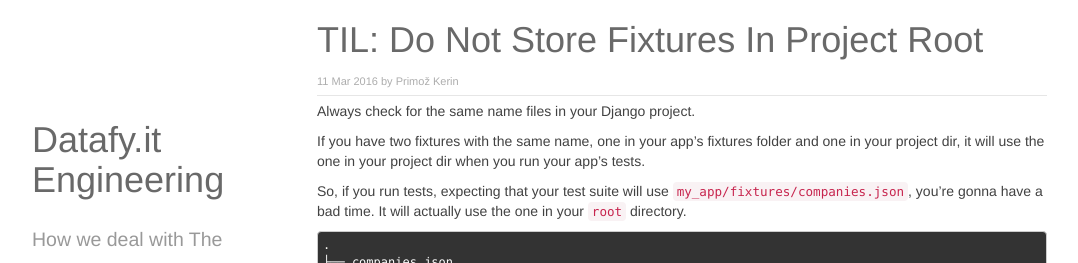
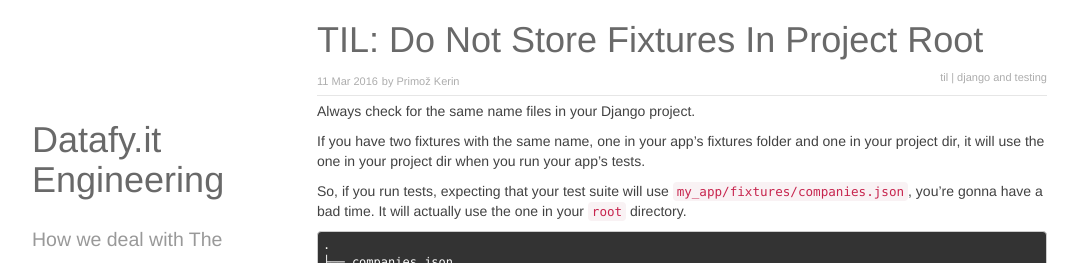
Before and after one commit to datafyit/datafyit.github.io, a Jekyll site: the page built from _posts/2016-03-11-til-do-not-store-fixtures-in-project-root.markdown, in a window 1280 px wide. Shown: the top 263 px of the page, without its empty margins (53-1131 px from the left). Built offline with Jekyll 4.4.1, drawn with Linux system fonts in a browser that asks for light colours; nearby versions of some CDN libraries.

Commit message:
Display categories and tags with other post data

```diff
--- a/_layouts/post.html
+++ b/_layouts/post.html
@@ -4,7 +4,12 @@ seo:
   type: BlogPosting
 ---
 <h1>{{ page.title }}</h1>
-<span class="time">{{ page.date | date_to_string }}{% if page.author %} by {{ page.author }}{% endif %}</span>
+<div class="post-meta">
+    <span class="time">{{ page.date | date_to_string }}</span>
+    {% if page.author %}<span> by {{ page.author }}</span>{% endif %}
+    <span class="pull-right">{{ page.categories | array_to_sentence_string }}
+    {% if page.tags %} | {{ page.tags | array_to_sentence_string }}</span>{% endif %}</span>
+</div>
 
 <div class="content">
 	<div class="post">{{ content }}</div>
--- a/css/main.css
+++ b/css/main.css
@@ -17,7 +17,7 @@ body {
  * Font and link declarations
  * //////////////////////////
  */
-span.time, .author {
+.post-meta span {
     color: #ADADAD;
     margin-bottom: 5px;
     font-size: 11px;
```
Also changed, not shown: index.html (+6 -1 lines).
